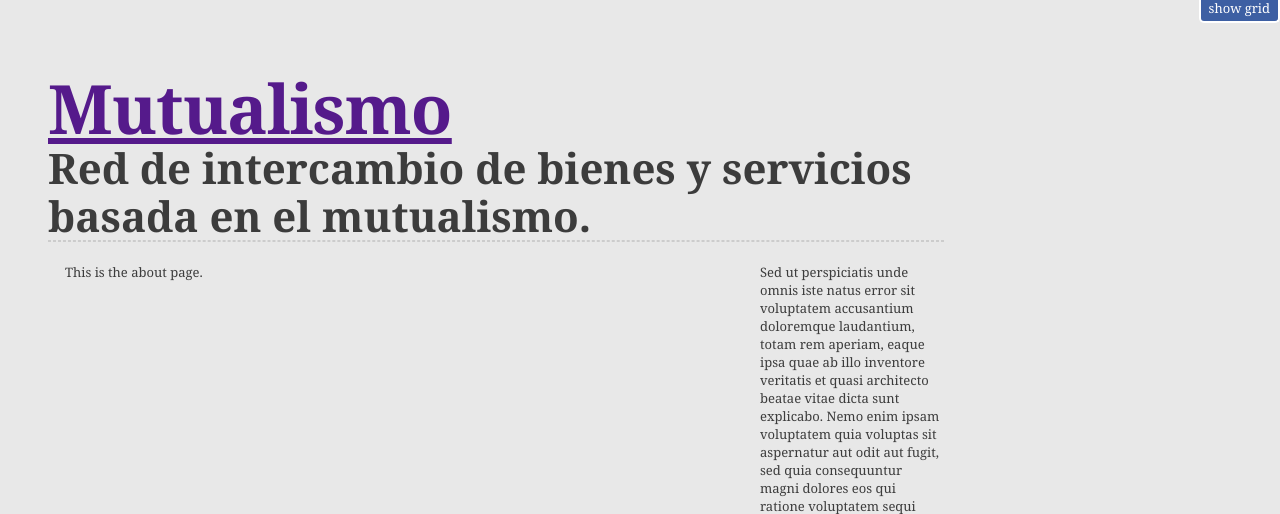
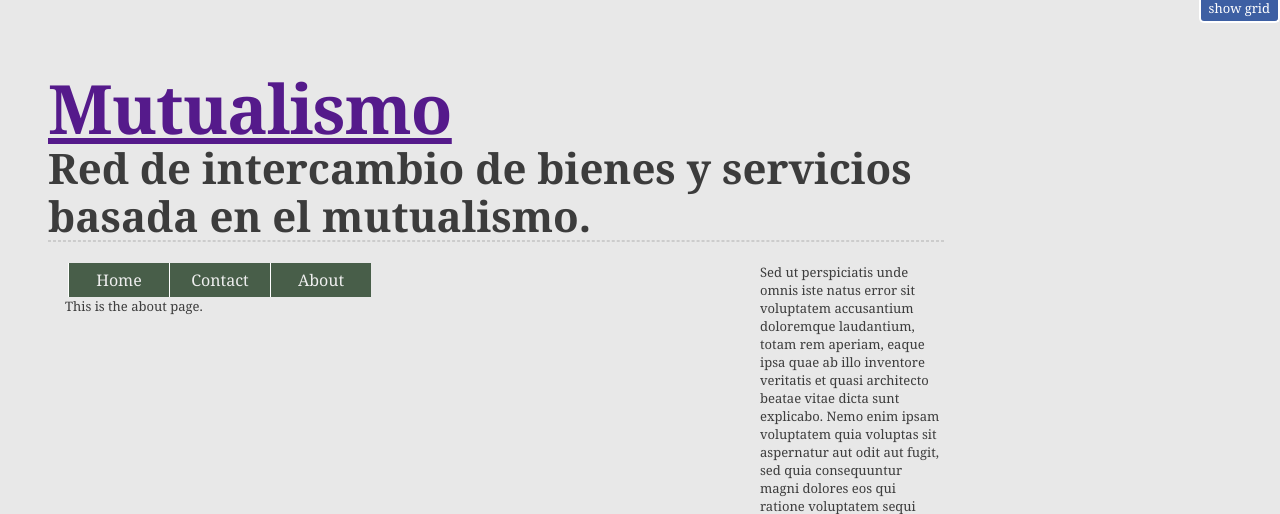
Before and after one commit to tuxskar/mutualismo, a Django app: page /about in a window 1280 px wide. Shown: the top 514 px of the page. Run offline with Django 3.2, Linux system fonts and the light colour scheme; some libraries are stand-ins or nearby versions.

Commit message:
Added a simple and very primitive native bar

```diff
--- a/mutualismo/templates/base.html
+++ b/mutualismo/templates/base.html
@@ -22,10 +22,15 @@
     <hr>
   </header>
   <section id="content">
-    <nav>
-      {% block nav %}
-      {% endblock %}
-    </nav>
+	<nav>
+	  {% block nav %}
+	  <ul id="list-nav">
+		  <li><a href=""}>Home</a></li>
+		  <li><a href={% url contact %}>Contact</a></li>
+	  <li><a href={% url about %}>About</a></li>
+	  </ul>
+	  {% endblock %}
+	</nav>
     <div role="main" id="main" class="small">
       {% block main %}
       {% endblock %}
```
